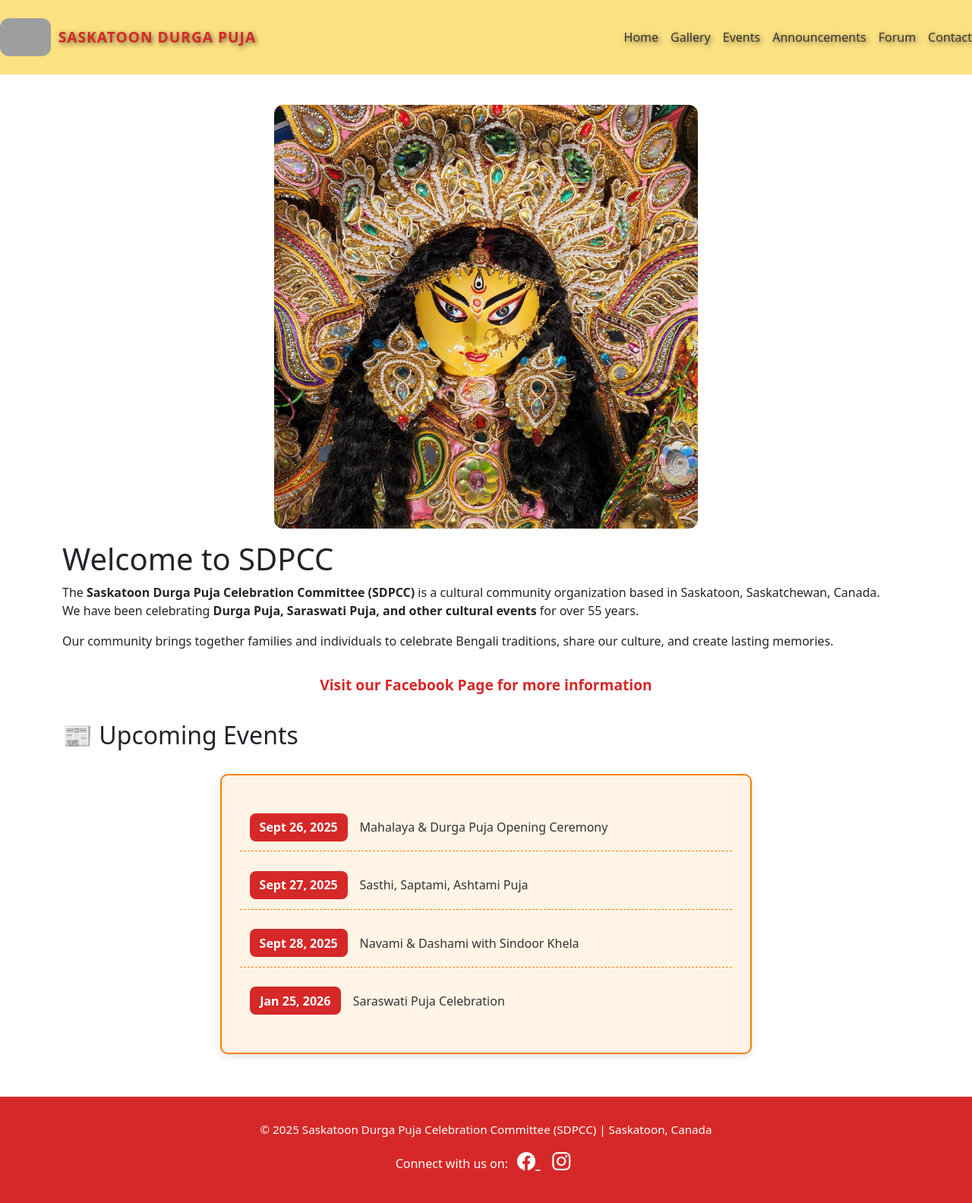
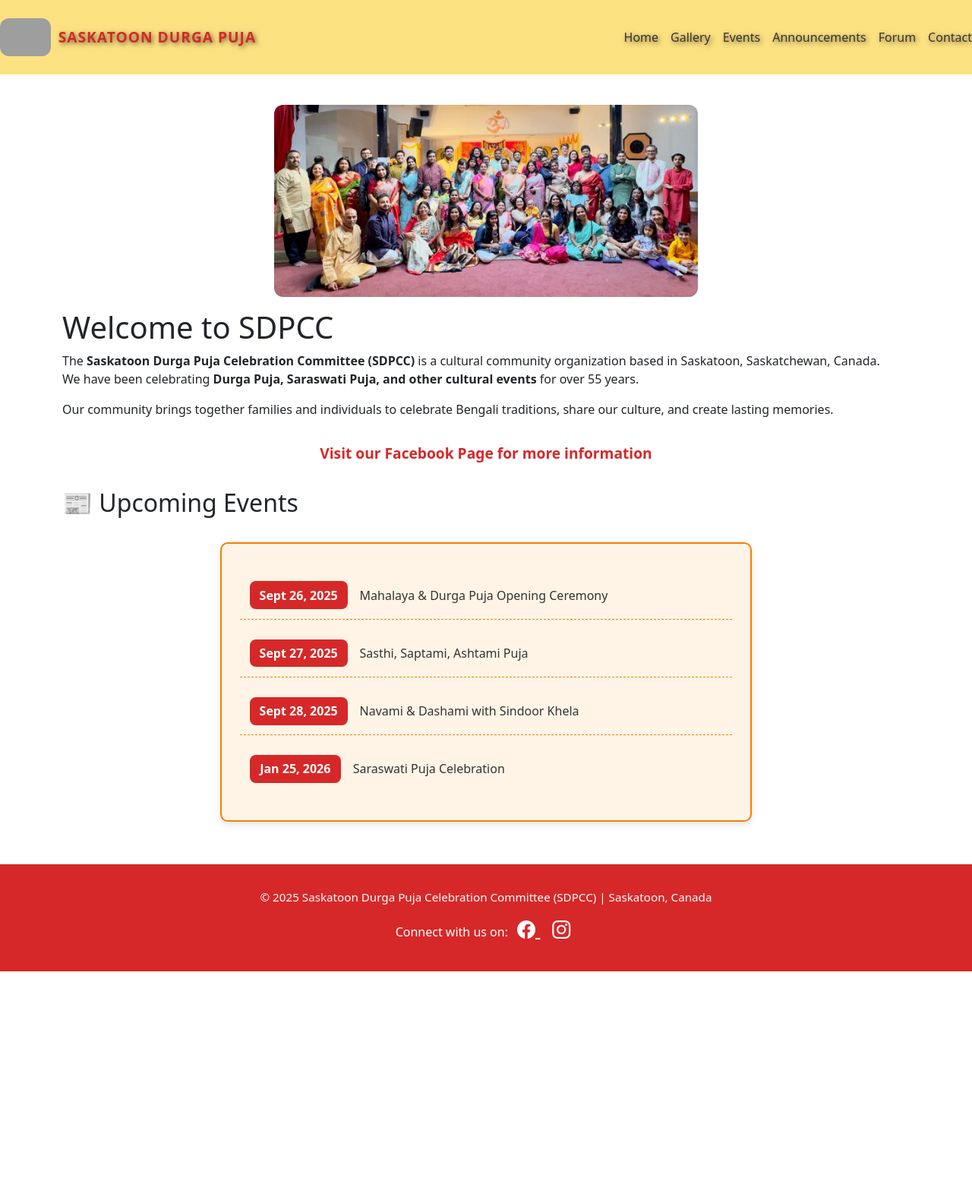
Before and after one commit to EZOPINC/sdpcc, a Jekyll site: the page built from index.md, in a window 1280 px wide. Shown: the whole page at 76% size. Built offline with Jekyll 4.4.1, drawn with Linux system fonts in a browser that asks for light colours; after the commit the page ends 1279 px from its top, so only the background shows below that; grey boxes are pictures that could not be loaded.

Commit message:
image relative url updated

```diff
--- a/index.md
+++ b/index.md
@@ -2,7 +2,8 @@
 layout: default
 title: Home
 ---
-<img src="/assets/images/durga.jpg" alt="Durga" class="img">
+
+<img src="{{ '/assets/images/2024_durga_puja.jpg' | relative_url }}" alt="2024 Durga Puja" class="img" />
 
 # Welcome to SDPCC
 
```
Also changed, not shown: gallery.md (+1 -1 lines), 1 other file.
